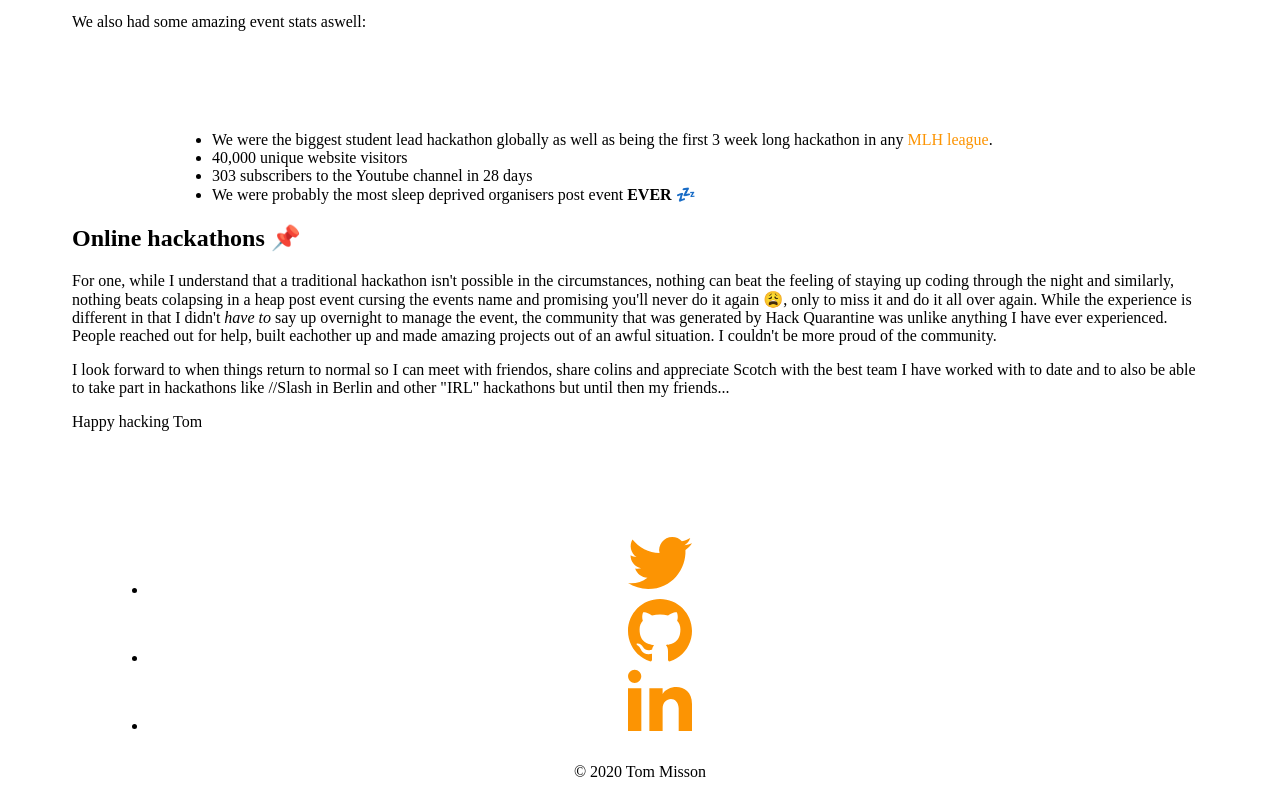
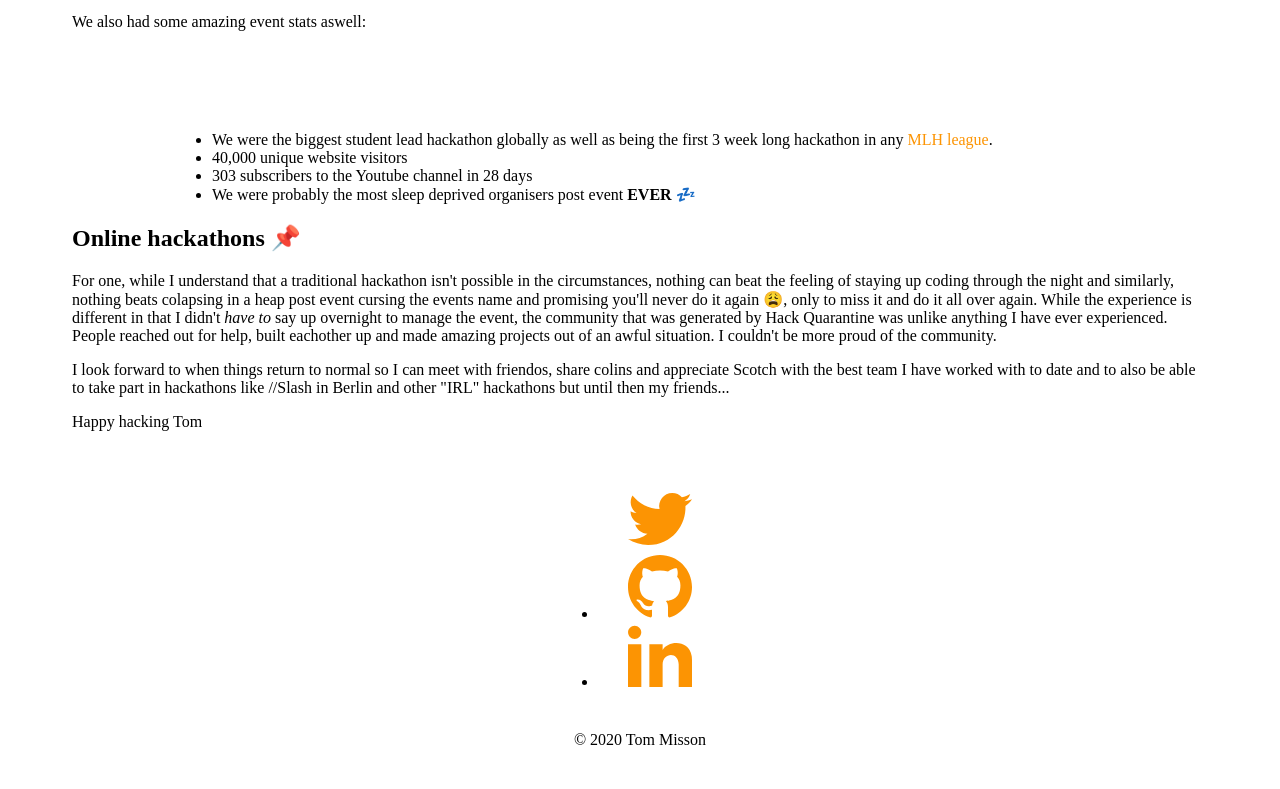
Before and after one commit to tomMisson/blogJS, a Gatsby site in the folder gatsby-site/: page /hack-quarantine in a window 1280 px wide. Shown: the part 1124-1913 px from the top of the page. After the commit the page ends 1881 px from the top, so only its background shows below. Built offline with nearby package versions, Linux system fonts and the light colour scheme; Gatsby itself is replaced by a stand-in of ours.

Commit message:
Update footer.js

```diff
--- a/gatsby-site/src/components/footer.js
+++ b/gatsby-site/src/components/footer.js
@@ -2,10 +2,10 @@ import React from "react"
 
 const Footer = () => (
     <footer>
-        <ul>
-          <li><a className="social" href="https://twitter.com/thomas_misson"><svg xmlns="http://www.w3.org/2000/svg" viewBox="0 0 24 24"><path fill="currentcolor" d="M24 4.557c-.883.392-1.832.656-2.828.775 1.017-.609 1.798-1.574 2.165-2.724-.951.564-2.005.974-3.127 1.195-.897-.957-2.178-1.555-3.594-1.555-3.179 0-5.515 2.966-4.797 6.045-4.091-.205-7.719-2.165-10.148-5.144-1.29 2.213-.669 5.108 1.523 6.574-.806-.026-1.566-.247-2.229-.616-.054 2.281 1.581 4.415 3.949 4.89-.693.188-1.452.232-2.224.084.626 1.956 2.444 3.379 4.6 3.419-2.07 1.623-4.678 2.348-7.29 2.04 2.179 1.397 4.768 2.212 7.548 2.212 9.142 0 14.307-7.721 13.995-14.646.962-.695 1.797-1.562 2.457-2.549z"/></svg></a></li>
-          <li><a className="social" href="https://github.com/tomMisson"><svg xmlns="http://www.w3.org/2000/svg" viewBox="0 0 24 24"><path fill="currentcolor" d="M12 0c-6.626 0-12 5.373-12 12 0 5.302 3.438 9.8 8.207 11.387.599.111.793-.261.793-.577v-2.234c-3.338.726-4.033-1.416-4.033-1.416-.546-1.387-1.333-1.756-1.333-1.756-1.089-.745.083-.729.083-.729 1.205.084 1.839 1.237 1.839 1.237 1.07 1.834 2.807 1.304 3.492.997.107-.775.418-1.305.762-1.604-2.665-.305-5.467-1.334-5.467-5.931 0-1.311.469-2.381 1.236-3.221-.124-.303-.535-1.524.117-3.176 0 0 1.008-.322 3.301 1.23.957-.266 1.983-.399 3.003-.404 1.02.005 2.047.138 3.006.404 2.291-1.552 3.297-1.23 3.297-1.23.653 1.653.242 2.874.118 3.176.77.84 1.235 1.911 1.235 3.221 0 4.609-2.807 5.624-5.479 5.921.43.372.823 1.102.823 2.222v3.293c0 .319.192.694.801.576 4.765-1.589 8.199-6.086 8.199-11.386 0-6.627-5.373-12-12-12z"/></svg></a></li>
-          <li><a className="social" href="https://www.linkedin.com/in/thomasmisson/"><svg xmlns="http://www.w3.org/2000/svg" viewBox="0 0 24 24"><path fill="currentcolor" d="M4.98 3.5c0 1.381-1.11 2.5-2.48 2.5s-2.48-1.119-2.48-2.5c0-1.38 1.11-2.5 2.48-2.5s2.48 1.12 2.48 2.5zm.02 4.5h-5v16h5v-16zm7.982 0h-4.968v16h4.969v-8.399c0-4.67 6.029-5.052 6.029 0v8.399h4.988v-10.131c0-7.88-8.922-7.593-11.018-3.714v-2.155z"/></svg></a></li>
+        <ul className="social-wrapper">
+          <li className="social-item"><a className="social" href="https://twitter.com/thomas_misson"><svg xmlns="http://www.w3.org/2000/svg" viewBox="0 0 24 24"><path fill="currentcolor" d="M24 4.557c-.883.392-1.832.656-2.828.775 1.017-.609 1.798-1.574 2.165-2.724-.951.564-2.005.974-3.127 1.195-.897-.957-2.178-1.555-3.594-1.555-3.179 0-5.515 2.966-4.797 6.045-4.091-.205-7.719-2.165-10.148-5.144-1.29 2.213-.669 5.108 1.523 6.574-.806-.026-1.566-.247-2.229-.616-.054 2.281 1.581 4.415 3.949 4.89-.693.188-1.452.232-2.224.084.626 1.956 2.444 3.379 4.6 3.419-2.07 1.623-4.678 2.348-7.29 2.04 2.179 1.397 4.768 2.212 7.548 2.212 9.142 0 14.307-7.721 13.995-14.646.962-.695 1.797-1.562 2.457-2.549z"/></svg></a></li>
+          <li><a className="social-item" href="https://github.com/tomMisson"><svg xmlns="http://www.w3.org/2000/svg" viewBox="0 0 24 24"><path fill="currentcolor" d="M12 0c-6.626 0-12 5.373-12 12 0 5.302 3.438 9.8 8.207 11.387.599.111.793-.261.793-.577v-2.234c-3.338.726-4.033-1.416-4.033-1.416-.546-1.387-1.333-1.756-1.333-1.756-1.089-.745.083-.729.083-.729 1.205.084 1.839 1.237 1.839 1.237 1.07 1.834 2.807 1.304 3.492.997.107-.775.418-1.305.762-1.604-2.665-.305-5.467-1.334-5.467-5.931 0-1.311.469-2.381 1.236-3.221-.124-.303-.535-1.524.117-3.176 0 0 1.008-.322 3.301 1.23.957-.266 1.983-.399 3.003-.404 1.02.005 2.047.138 3.006.404 2.291-1.552 3.297-1.23 3.297-1.23.653 1.653.242 2.874.118 3.176.77.84 1.235 1.911 1.235 3.221 0 4.609-2.807 5.624-5.479 5.921.43.372.823 1.102.823 2.222v3.293c0 .319.192.694.801.576 4.765-1.589 8.199-6.086 8.199-11.386 0-6.627-5.373-12-12-12z"/></svg></a></li>
+          <li><a className="social-item" href="https://www.linkedin.com/in/thomasmisson/"><svg xmlns="http://www.w3.org/2000/svg" viewBox="0 0 24 24"><path fill="currentcolor" d="M4.98 3.5c0 1.381-1.11 2.5-2.48 2.5s-2.48-1.119-2.48-2.5c0-1.38 1.11-2.5 2.48-2.5s2.48 1.12 2.48 2.5zm.02 4.5h-5v16h5v-16zm7.982 0h-4.968v16h4.969v-8.399c0-4.67 6.029-5.052 6.029 0v8.399h4.988v-10.131c0-7.88-8.922-7.593-11.018-3.714v-2.155z"/></svg></a></li>
         </ul>
           <br/>
           © {new Date().getFullYear()}
```
